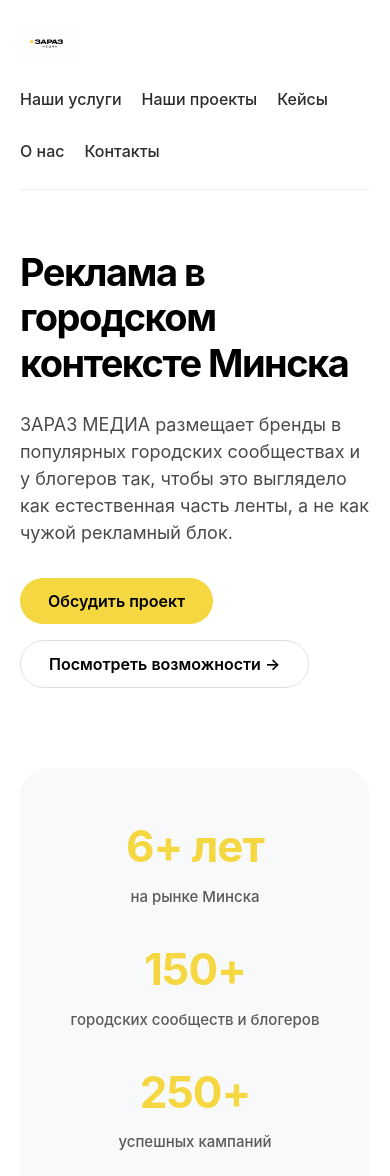
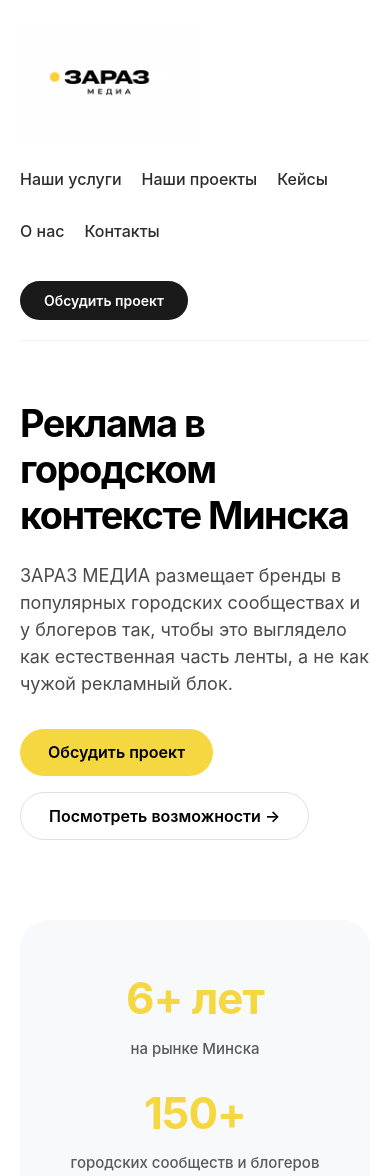
Before and after one commit to Dimaceo18/sitezrz, a plain HTML site: page index.html in a window 390 px wide. Shown: the top 1176 px of the page. Drawn offline with Linux system fonts and the light colour scheme.

Commit message:
Update index.html

```diff
--- a/index.html
+++ b/index.html
@@ -39,14 +39,20 @@
             gap: 20px;
         }
 
-        /* Логотип в виде изображения */
+        /* Логотип в виде изображения — увеличен в 4 раза */
         .logo-img {
-            height: 48px;
+            height: 192px;
             width: auto;
             display: block;
         }
 
-        /* Навигация */
+        /* Навигация + кнопка */
+        .nav-wrapper {
+            display: flex;
+            align-items: center;
+            gap: 32px;
+            flex-wrap: wrap;
+        }
         .nav {
             display: flex;
             gap: 32px;
@@ -64,6 +70,21 @@
         .nav-link:hover {
             color: #F5D742;
             border-bottom-color: #F5D742;
+        }
+        .nav-btn-dark {
+            background: #1A1A1A;
+            color: white;
+            padding: 10px 24px;
+            border-radius: 40px;
+            font-weight: 600;
+            text-decoration: none;
+            font-size: 14px;
+            transition: 0.2s;
+            display: inline-block;
+        }
+        .nav-btn-dark:hover {
+            background: #333;
+            transform: translateY(-1px);
         }
 
         /* Герой секция */
@@ -123,20 +144,33 @@
             background: #FFFDF5;
         }
 
-        /* Блок статистики — серый фон */
+        /* Блок статистики — серый фон, разделители */
         .stats {
             display: flex;
             flex-wrap: wrap;
-            justify-content: space-between;
+            justify-content: center;
             background: #F8F9FA;
             border-radius: 28px;
             padding: 48px 40px;
             margin-bottom: 80px;
-            gap: 24px;
+            gap: 0;
         }
         .stat-item {
             text-align: center;
             flex: 1;
+            position: relative;
+        }
+        /* разделитель между блоками */
+        .stat-item:not(:last-child)::after {
+            content: "|";
+            position: absolute;
+            right: -10px;
+            top: 50%;
+            transform: translateY(-50%);
+            color: #D0D0D0;
+            font-size: 28px;
+            font-weight: 300;
+            opacity: 0.6;
         }
         .stat-number {
             font-size: 44px;
@@ -172,7 +206,7 @@
             line-height: 1.4;
         }
 
-        /* Карточки с иконками — серый фон */
+        /* Карточки с иконками — иконки по центру */
         .cards-grid {
             display: flex;
             flex-wrap: wrap;
@@ -186,6 +220,7 @@
             padding: 32px 28px;
             transition: 0.2s;
             min-width: 250px;
+            text-align: center;
         }
         .card:hover {
             transform: translateY(-4px);
@@ -195,17 +230,20 @@
             font-size: 44px;
             margin-bottom: 24px;
             display: block;
+            text-align: center;
         }
         .card h3 {
             font-size: 22px;
             font-weight: 700;
             margin-bottom: 12px;
             color: #000;
+            text-align: center;
         }
         .card p {
             color: #5A5A5A;
             line-height: 1.5;
             font-size: 15px;
+            text-align: center;
         }
 
         /* Секция "Где размещаем" */
@@ -234,7 +272,7 @@
             border-bottom-color: #000;
         }
 
-        /* Сетка площадок */
+        /* Сетка площадок — иконки по центру */
         .platforms-grid {
             display: grid;
             grid-template-columns: repeat(auto-fit, minmax(260px, 1fr));
@@ -246,6 +284,7 @@
             border-radius: 20px;
             padding: 28px 24px;
             transition: 0.2s;
+            text-align: center;
         }
         .platform-card:hover {
             transform: translateY(-3px);
@@ -255,20 +294,23 @@
             font-size: 32px;
             margin-bottom: 16px;
             display: block;
+            text-align: center;
         }
         .platform-card h4 {
             font-size: 20px;
             font-weight: 700;
             margin-bottom: 10px;
             color: #000;
+            text-align: center;
         }
         .platform-card p {
             color: #5A5A5A;
             font-size: 14px;
             line-height: 1.45;
+            text-align: center;
         }
 
-        /* Секция "Почему это работает" — блоки с иконками */
+        /* Секция "Почему это работает" — иконки по центру */
         .benefits-header {
             margin-bottom: 48px;
         }
@@ -294,6 +336,7 @@
             padding: 32px 28px;
             min-width: 220px;
             transition: 0.2s;
+            text-align: center;
         }
         .benefit-card:hover {
             transform: translateY(-4px);
@@ -303,17 +346,20 @@
             font-size: 40px;
             margin-bottom: 20px;
             display: block;
+            text-align: center;
         }
         .benefit-card h3 {
             font-size: 20px;
             font-weight: 700;
             margin-bottom: 12px;
             color: #000;
+            text-align: center;
         }
         .benefit-card p {
             color: #5A5A5A;
             line-height: 1.45;
             font-size: 15px;
+            text-align: center;
         }
 
         /* Футер */
@@ -333,7 +379,10 @@
             .stats {
                 flex-direction: column;
                 text-align: center;
-                gap: 32px;
+                gap: 24px;
+            }
+            .stat-item:not(:last-child)::after {
+                display: none;
             }
             .cards-grid {
                 flex-direction: column;
@@ -351,27 +400,34 @@
                 flex-direction: column;
                 align-items: flex-start;
             }
+            .nav-wrapper {
+                width: 100%;
+                justify-content: space-between;
+            }
             .nav {
                 gap: 20px;
             }
             .logo-img {
-                height: 40px;
+                height: 120px;
             }
         }
     </style>
 </head>
 <body>
     <div class="container">
-        <!-- Шапка с логотипом-изображением и навигацией -->
+        <!-- Шапка с логотипом-изображением, навигацией и кнопкой -->
         <div class="header">
             <div class="header-inner">
                 <img src="logozrz.png" alt="ЗАРАЗ МЕДИА" class="logo-img">
+                <div class="nav-wrapper">
                     <div class="nav">
                         <a href="#" class="nav-link">Наши услуги</a>
                         <a href="#" class="nav-link">Наши проекты</a>
                         <a href="#" class="nav-link">Кейсы</a>
                         <a href="#" class="nav-link">О нас</a>
                         <a href="#" class="nav-link">Контакты</a>
+                    </div>
+                    <a href="#" class="nav-btn-dark">Обсудить проект</a>
                 </div>
             </div>
         </div>
@@ -386,7 +442,7 @@
             </div>
         </div>
 
-        <!-- Блок статистики с жёлтыми цифрами -->
+        <!-- Блок статистики с жёлтыми цифрами и разделителями -->
         <div class="stats">
             <div class="stat-item">
                 <div class="stat-number">6+ лет</div>
@@ -406,7 +462,7 @@
             </div>
         </div>
 
-        <!-- Что мы делаем — блоки с иконками -->
+        <!-- Что мы делаем — блоки с иконками по центру -->
         <div class="section">
             <div class="section-header">
                 <h2>Что мы делаем</h2>
@@ -431,7 +487,7 @@
             </div>
         </div>
 
-        <!-- Где размещаем — блоки с иконками -->
+        <!-- Где размещаем — блоки с иконками по центру -->
         <div class="platforms-header">
             <h2>Где размещаем</h2>
             <a href="#" class="link-all">Смотреть все площадки →</a>
@@ -459,7 +515,7 @@
             </div>
         </div>
 
-        <!-- Почему это работает — блоки с иконками -->
+        <!-- Почему это работает — блоки с иконками по центру -->
         <div class="benefits-header">
             <h2>Почему это работает</h2>
         </div>
```
Lines whose indentation alone changed are shown as unchanged.
